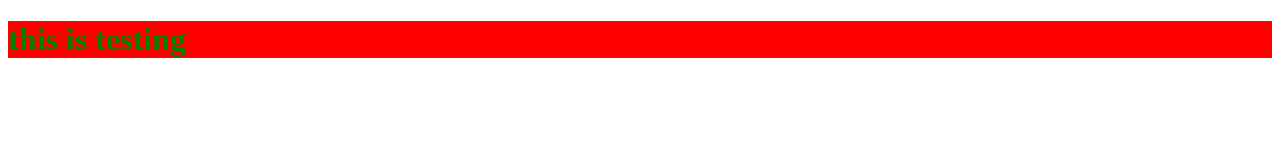
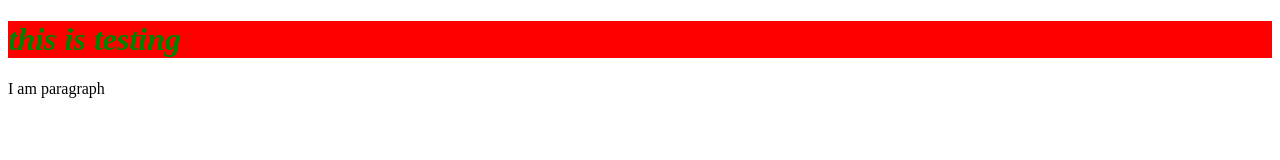
Before and after one commit to linhtein/git-for-swd, a plain HTML site: page index.html in a window 1280 px wide. Drawn offline with Linux system fonts and the light colour scheme.

Commit message:
aa update

```diff
--- a/css/style.css
+++ b/css/style.css
@@ -2,4 +2,5 @@
     font-size: 2em;
     color: green;
     background-color: red;
+    font-style: italic;
 }
--- a/index.html
+++ b/index.html
@@ -9,6 +9,7 @@
 </head>
 <body>
     <h1>this is testing</h1>
+    <p>I am paragraph</p>
     <script src="js/app.js"></script>
 </body>
 </html>
--- a/js/app.js
+++ b/js/app.js
@@ -1,2 +1,3 @@
 console.log('what is console?');
 console.log('finally, I know exactly what is javascript');
+console.log('I am update console');
```
